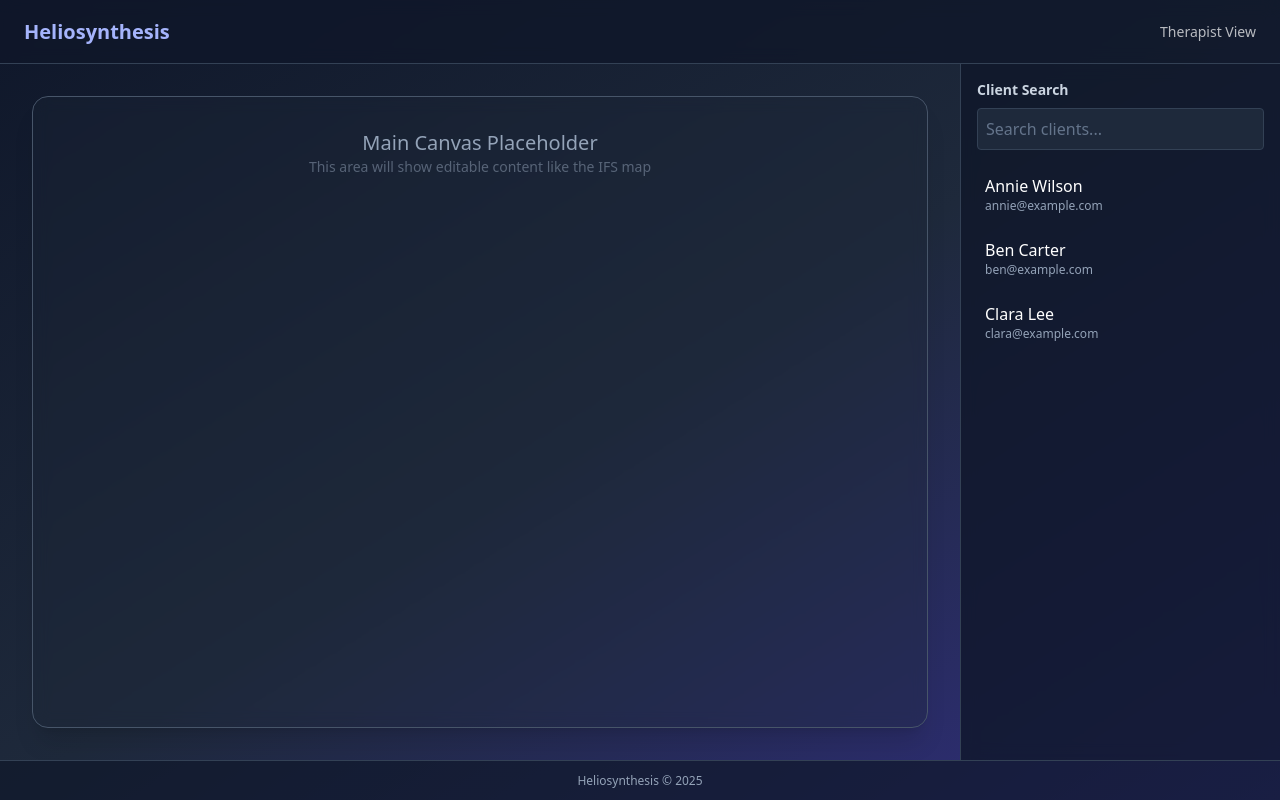
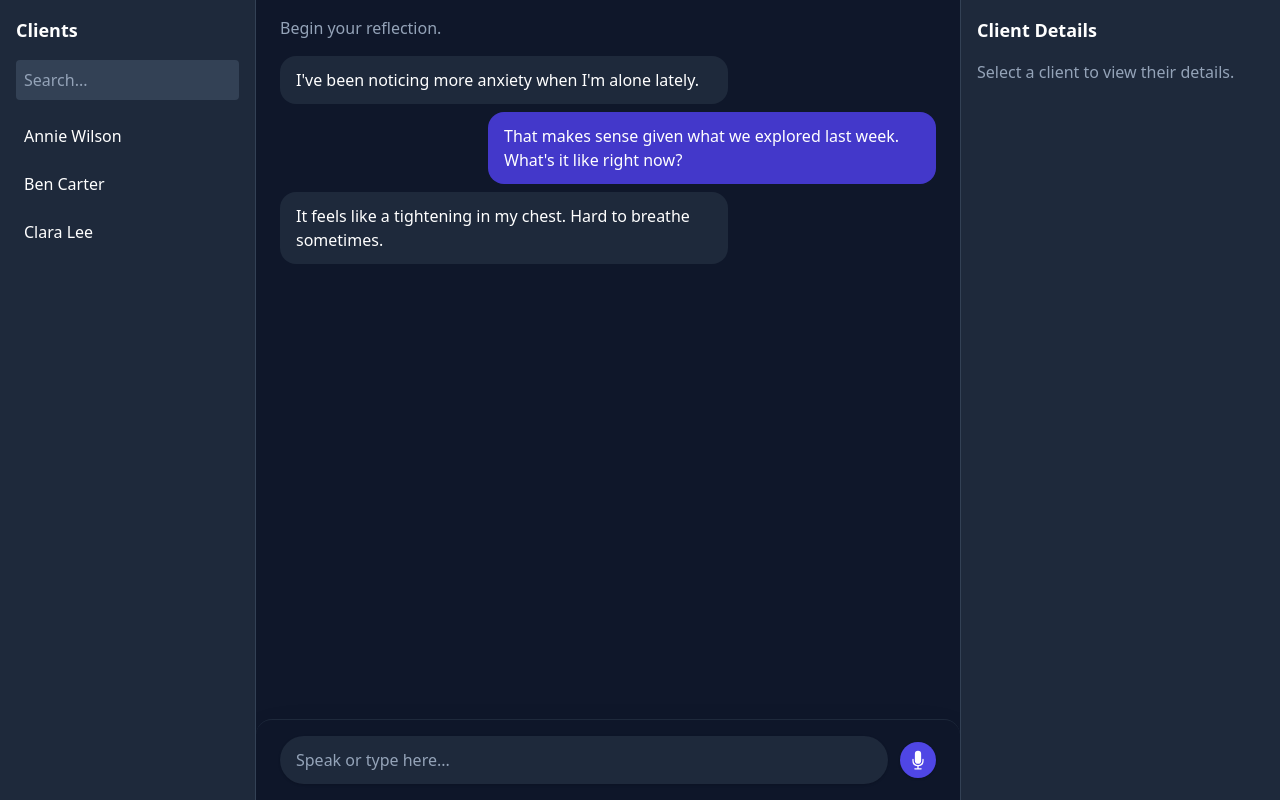
Before and after one commit to stopinder/helios-demo-sandbox, a JavaScript app: page / in a window 1280 px wide. Built offline with nearby package versions, Linux system fonts and the light colour scheme.

Commit message:
Add HeliosCanvas and sidebar layout scaffolding

```diff
--- a/src/components/HeliosCanvas.vue
+++ b/src/components/HeliosCanvas.vue
@@ -1,23 +1,37 @@
 <template>
-  <div class="flex flex-col h-full w-full overflow-hidden">
+  <div class="flex flex-col h-full w-full overflow-hidden bg-slate-900">
     <!-- Chat Display Area -->
     <div class="flex-1 overflow-y-auto px-6 py-4 space-y-4 custom-scrollbar">
-      <div class="text-slate-300 text-base">Begin your reflection.</div>
-      <!-- Future messages will go here -->
+      <div class="text-slate-400 text-base">Begin your reflection.</div>
+
+      <!-- Fake message history -->
+      <div class="space-y-2">
+        <div class="bg-slate-800 text-white px-4 py-3 rounded-2xl max-w-md">
+          I've been noticing more anxiety when I'm alone lately.
+        </div>
+        <div class="bg-indigo-700 text-white px-4 py-3 rounded-2xl max-w-md self-end ml-auto">
+          That makes sense given what we explored last week. What's it like right now?
+        </div>
+        <div class="bg-slate-800 text-white px-4 py-3 rounded-2xl max-w-md">
+          It feels like a tightening in my chest. Hard to breathe sometimes.
+        </div>
+      </div>
     </div>
 
     <!-- Message Input Area -->
-    <div class="border-t border-slate-700 px-6 py-4 bg-slate-800/70 backdrop-blur-md rounded-b-2xl shadow-inner">
+    <div class="border-t border-slate-800 px-6 py-4 bg-slate-900/90 backdrop-blur-md shadow-2xl rounded-t-2xl">
       <div class="flex items-center gap-3">
         <input
             v-model="message"
             @keyup.enter="sendMessage"
             type="text"
             placeholder="Speak or type here..."
-            class="flex-1 bg-slate-900 text-slate-100 rounded-full px-4 py-3 focus:outline-none placeholder-slate-400 shadow"
+            aria-label="Message input"
+            class="flex-1 bg-slate-800 text-slate-100 rounded-full px-4 py-3 placeholder-slate-400 focus:outline-none focus:ring-2 focus:ring-indigo-500 hover:bg-slate-700 shadow transition"
         />
         <button
             @click="sendMessage"
+            aria-label="Send voice message"
             class="p-2 bg-indigo-600 hover:bg-indigo-500 text-white rounded-full shadow transition"
         >
           <MicrophoneIcon class="h-5 w-5" />
@@ -35,7 +49,7 @@ const message = ref('')
 
 const sendMessage = () => {
   if (!message.value.trim()) return
-  console.log('Sent message:', message.value)
+  console.log('📤 Sent message:', message.value)
   message.value = ''
 }
 </script>
--- a/src/views/helios/TherapistView.vue
+++ b/src/views/helios/TherapistView.vue
@@ -1,95 +1,50 @@
 <template>
-  <div class="flex flex-col h-screen bg-gradient-to-br from-slate-900 via-slate-800 to-indigo-900 text-white relative">
-
-    <!-- Top Bar -->
-    <header class="h-16 flex items-center justify-between px-6 bg-slate-900/80 border-b border-slate-700 backdrop-blur z-10">
-      <h1 class="text-xl font-semibold text-indigo-300">Heliosynthesis</h1>
-      <div class="text-sm opacity-70">Therapist View</div>
-    </header>
-
-    <div class="flex flex-1 overflow-hidden">
-
-      <!-- Slide-in Left Sidebar -->
-      <aside
-          v-if="selectedClient"
-          class="w-80 bg-slate-800/90 backdrop-blur border-r border-slate-600 p-4 transition-transform duration-300 z-20"
-      >
-        <h2 class="text-lg font-bold mb-2">{{ selectedClient.name }}</h2>
-        <p class="text-sm text-slate-300">{{ selectedClient.email }}</p>
-        <p class="text-sm text-green-400 mt-2">{{ selectedClient.state }}</p>
-
-        <div class="mt-4">
-          <p class="text-sm mb-1">IFS Map Preview</p>
-          <img
-              src="/images/ifs-map.png"
-              alt="IFS Map"
-              class="w-full rounded border border-slate-600 cursor-pointer"
-              @click="showIFSMap = true"
+  <div class="flex h-screen w-full bg-slate-900 text-white">
+    <!-- Left Sidebar -->
+    <aside class="w-64 bg-slate-800 p-4 border-r border-slate-700 hidden md:flex flex-col">
+      <h2 class="text-lg font-semibold mb-4">Clients</h2>
+      <input
+          v-model="searchTerm"
+          placeholder="Search..."
+          class="mb-4 p-2 rounded bg-slate-700 text-white placeholder-slate-400"
       />
-        </div>
-      </aside>
-
-      <!-- Main Canvas -->
-      <main class="flex-1 flex items-center justify-center p-8 relative">
-        <div class="w-full max-w-5xl h-full bg-slate-800/30 border border-slate-600 rounded-2xl shadow-xl p-8 backdrop-blur">
-          <div v-if="showIFSMap" class="w-full h-full flex items-center justify-center">
-            <img
-                src="/images/ifs-map.png"
-                alt="IFS Map Full"
-                class="max-h-full max-w-full object-contain rounded border border-slate-600"
-            />
-            <button
-                @click="showIFSMap = false"
-                class="absolute top-4 right-4 bg-slate-900 hover:bg-slate-700 text-white px-3 py-1 text-sm rounded"
-            >
-              ✕ Close Map
-            </button>
-          </div>
-          <div v-else class="text-center text-slate-400">
-            <p class="text-xl">Main Canvas Placeholder</p>
-            <p class="text-sm opacity-50">This area will show editable content like the IFS map</p>
-          </div>
-        </div>
-      </main>
-
-      <!-- Fixed Right Sidebar -->
-      <aside class="w-80 bg-slate-900/80 border-l border-slate-700 p-4 backdrop-blur z-10">
-        <h3 class="text-sm font-semibold text-slate-300 mb-2">Client Search</h3>
-        <input
-            type="text"
-            v-model="searchTerm"
-            placeholder="Search clients..."
-            class="w-full mb-4 p-2 rounded bg-slate-800 border border-slate-700 text-white placeholder-slate-500"
-        />
-
-        <ul class="space-y-2">
+      <ul class="space-y-2 overflow-y-auto">
         <li
             v-for="client in filteredClients"
             :key="client.email"
             @click="selectClient(client)"
-              class="cursor-pointer p-2 rounded hover:bg-slate-700"
+            class="p-2 rounded hover:bg-slate-600 cursor-pointer"
         >
-            <p class="font-medium">{{ client.name }}</p>
-            <p class="text-xs text-slate-400">{{ client.email }}</p>
+          {{ client.name }}
         </li>
       </ul>
     </aside>
 
+    <!-- Main Canvas -->
+    <main class="flex-1 flex flex-col overflow-hidden">
+      <HeliosCanvas />
+    </main>
+
+    <!-- Right Sidebar -->
+    <aside class="w-80 bg-slate-800 p-4 border-l border-slate-700 hidden lg:flex flex-col">
+      <h2 class="text-lg font-semibold mb-4">Client Details</h2>
+      <div v-if="selectedClient">
+        <p class="mb-1"><strong>Name:</strong> {{ selectedClient.name }}</p>
+        <p class="mb-1"><strong>Email:</strong> {{ selectedClient.email }}</p>
+        <p class="mb-1"><strong>State:</strong> {{ selectedClient.state }}</p>
+
       </div>
-
-    <!-- Bottom Bar -->
-    <footer class="h-10 bg-slate-900/70 border-t border-slate-700 text-xs text-center text-slate-400 flex items-center justify-center">
-      Heliosynthesis © 2025
-    </footer>
+      <div v-else class="text-slate-400">Select a client to view their details.</div>
+    </aside>
   </div>
 </template>
 
 <script setup>
 import { ref, computed } from 'vue'
+import HeliosCanvas from '../../components/HeliosCanvas.vue'
 
 const searchTerm = ref('')
 const selectedClient = ref(null)
-const showIFSMap = ref(false)
 
 const clients = ref([
   {
@@ -117,6 +72,5 @@ const filteredClients = computed(() =>
 
 function selectClient(client) {
   selectedClient.value = client
-  showIFSMap.value = false
 }
 </script>
```
Also changed, not shown: package.json (line endings or trailing spaces). Lines whose indentation alone changed are shown as unchanged.
